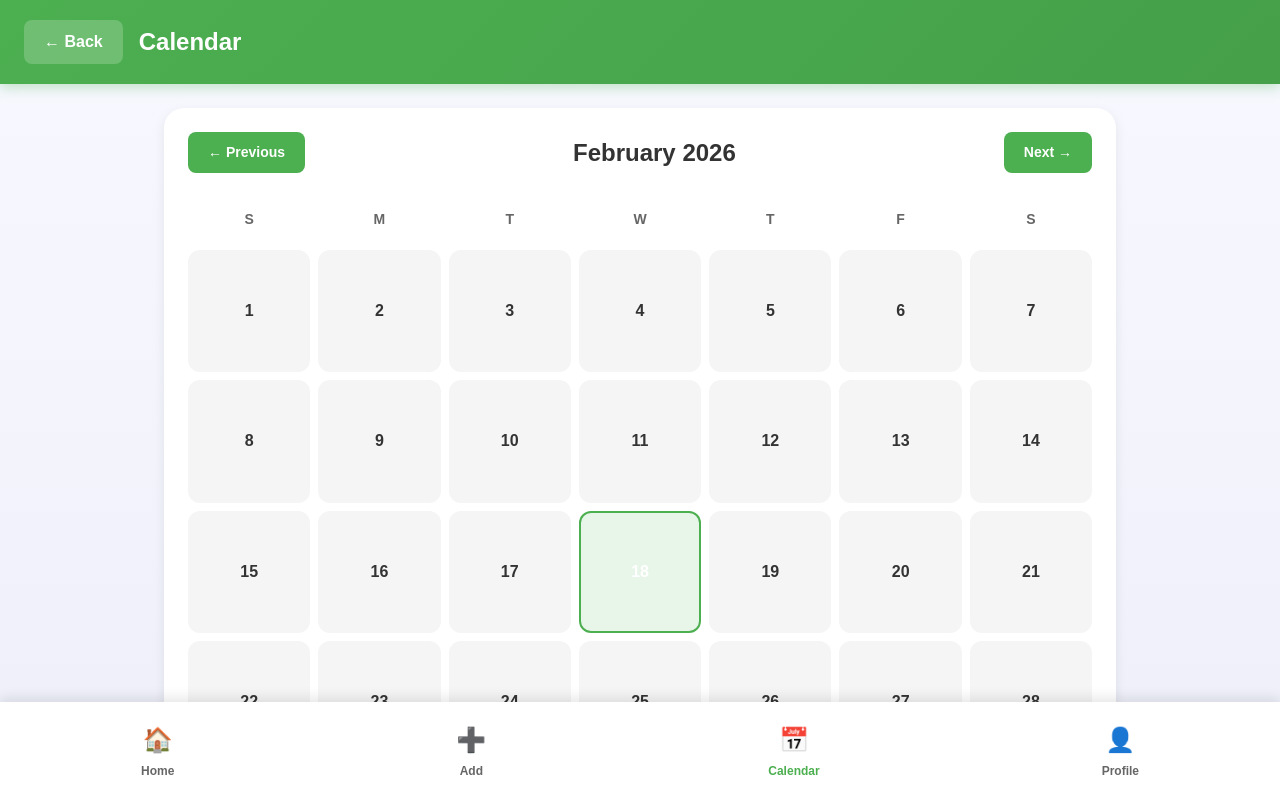
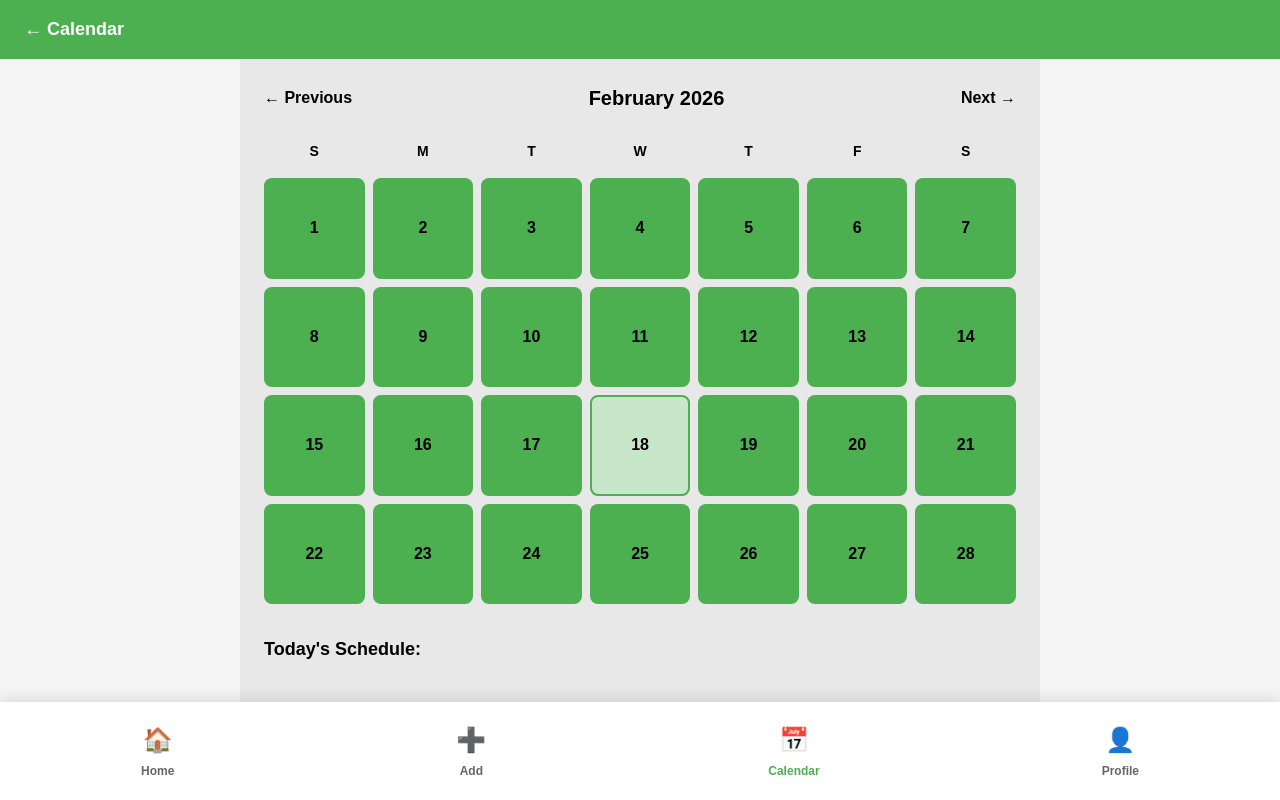
Before and after one commit to Andremcm/pillpall-project, a Next.js app: page /calendar in a window 1280 px wide. Shown: the top 800 px of the page. Built offline with nearby package versions, Linux system fonts and the light colour scheme.

Commit message:
update jan and andre pillpal

```diff
--- a/app/calendar/page.js
+++ b/app/calendar/page.js
@@ -76,6 +76,11 @@ export default function CalendarPage() {
     );
   };
 
+  // Check if date has reminders
+  const hasReminders = (day) => {
+    return reminders.length > 0 && day <= new Date().getDate();
+  };
+
   // Handle date selection
   const handleDateClick = (day) => {
     if (day) {
@@ -111,18 +116,15 @@ export default function CalendarPage() {
 
   return (
     <div style={styles.container}>
-      {/* Header */}
+      {/* Header - GREEN like wireframe */}
       <header style={styles.header}>
         <button style={styles.backBtn} onClick={() => router.push('/dashboard')}>
-          ← Back
+          ← Calendar
         </button>
-        <h1 style={styles.pageTitle}>Calendar</h1>
       </header>
 
       {/* Main Content */}
       <main style={styles.main}>
-        {/* Calendar Card */}
-        <div style={styles.calendarCard}>
         {/* Month Navigation */}
         <div style={styles.monthNav}>
           <button style={styles.navBtn} onClick={previousMonth}>
@@ -149,50 +151,53 @@ export default function CalendarPage() {
               key={index}
               style={{
                 ...styles.calendarDay,
-                  ...(day ? {} : styles.emptyDay),
+                ...(day ? styles.hasDay : styles.emptyDay),
                 ...(isToday(day) ? styles.todayDay : {}),
                 ...(isSelected(day) ? styles.selectedDay : {})
               }}
               onClick={() => handleDateClick(day)}
             >
-                {day}
+              {day && (
+                <>
+                  <span style={styles.dayNumber}>{day}</span>
+                  {hasReminders(day) && <span style={styles.reminderDot}>•</span>}
+                </>
+              )}
             </div>
           ))}
         </div>
-        </div>
 
         {/* Today's Schedule */}
-        <div style={styles.scheduleCard}>
-          <h3 style={styles.scheduleTitle}>
-            📋 Today's Schedule
-          </h3>
+        <div style={styles.scheduleSection}>
+          <h3 style={styles.scheduleTitle}>Today's Schedule:</h3>
 
           <div style={styles.scheduleList}>
             {todaysReminders.length > 0 ? (
               todaysReminders.map((reminder, index) => (
                 <div key={index} style={styles.scheduleItem}>
-                  <div style={styles.scheduleInfo}>
-                    <div style={styles.scheduleIcon}>💊</div>
-                    <div>
-                      <h4 style={styles.medicineName}>{reminder.medicine}</h4>
-                      <p style={styles.medicineDetails}>
+                  <div style={styles.scheduleLeft}>
+                    <span style={styles.pillIcon}>💊</span>
+                    <div style={styles.medicineInfo}>
+                      <div style={styles.medicineName}>{reminder.medicine}</div>
+                      <div style={styles.medicineDetails}>
                         {reminder.dosage} • {reminder.time}
-                      </p>
+                      </div>
                     </div>
                   </div>
 
+                  <label style={styles.checkboxLabel}>
                     <input
                       type="checkbox"
                       checked={reminder.taken || false}
                       onChange={() => markAsTaken(index)}
                       style={styles.checkbox}
                     />
+                  </label>
                 </div>
               ))
             ) : (
               <div style={styles.noSchedule}>
-                <div style={styles.noScheduleIcon}>📅</div>
-                <p>No medications scheduled</p>
+                No medications scheduled
               </div>
             )}
           </div>
@@ -222,121 +227,112 @@ export default function CalendarPage() {
   );
 }
 
-// Inline Styles
+// Inline Styles - MATCHING WIREFRAME
 const styles = {
   container: {
     minHeight: '100vh',
-    background: 'linear-gradient(to bottom, #f8f9ff 0%, #e8eaf6 100%)',
+    background: '#f5f5f5',
     paddingBottom: '80px'
   },
   header: {
-    background: 'linear-gradient(135deg, #4CAF50 0%, #45a049 100%)',
-    padding: '20px 24px',
-    display: 'flex',
-    alignItems: 'center',
-    gap: '16px',
-    boxShadow: '0 4px 12px rgba(76, 175, 80, 0.3)'
+    background: '#4CAF50',
+    padding: '16px 24px'
   },
   backBtn: {
-    background: 'rgba(255, 255, 255, 0.2)',
+    background: 'none',
+    border: 'none',
     color: 'white',
-    border: 'none',
-    padding: '10px 20px',
-    fontSize: '16px',
+    fontSize: '18px',
     fontWeight: '600',
-    borderRadius: '8px',
-    cursor: 'pointer'
-  },
-  pageTitle: {
-    color: 'white',
-    fontSize: '24px',
-    fontWeight: '700',
-    margin: 0
+    cursor: 'pointer',
+    padding: 0
   },
   main: {
-    maxWidth: '1000px',
+    maxWidth: '800px',
     margin: '0 auto',
     padding: '24px',
-    display: 'flex',
-    flexDirection: 'column',
-    gap: '24px'
-  },
-  calendarCard: {
-    background: 'white',
-    borderRadius: '20px',
-    padding: '24px',
-    boxShadow: '0 4px 12px rgba(0, 0, 0, 0.08)'
+    background: '#e8e8e8'
   },
   monthNav: {
     display: 'flex',
     justifyContent: 'space-between',
     alignItems: 'center',
-    marginBottom: '24px'
+    marginBottom: '20px'
   },
   monthTitle: {
-    fontSize: '24px',
+    fontSize: '20px',
     fontWeight: '700',
-    color: '#333',
+    color: '#000',
     margin: 0
   },
   navBtn: {
-    background: '#4CAF50',
-    color: 'white',
+    background: 'none',
     border: 'none',
-    padding: '10px 20px',
-    fontSize: '14px',
+    fontSize: '16px',
     fontWeight: '600',
-    borderRadius: '8px',
-    cursor: 'pointer'
+    cursor: 'pointer',
+    color: '#000'
   },
   calendarGrid: {
     display: 'grid',
     gridTemplateColumns: 'repeat(7, 1fr)',
-    gap: '8px'
+    gap: '8px',
+    marginBottom: '32px'
   },
   dayHeader: {
     textAlign: 'center',
     fontWeight: '700',
-    color: '#666',
-    padding: '12px',
+    color: '#000',
+    padding: '8px',
     fontSize: '14px'
   },
   calendarDay: {
     aspectRatio: '1',
     display: 'flex',
+    flexDirection: 'column',
     alignItems: 'center',
     justifyContent: 'center',
-    borderRadius: '12px',
+    borderRadius: '8px',
     cursor: 'pointer',
-    background: '#f5f5f5',
-    border: '2px solid transparent',
     fontSize: '16px',
     fontWeight: '600',
-    color: '#333'
+    position: 'relative',
+    border: '2px solid transparent'
   },
   emptyDay: {
     cursor: 'default',
     background: 'transparent'
   },
+  hasDay: {
+    background: '#4CAF50',
+    color: '#000'
+  },
   todayDay: {
     background: '#4CAF50',
-    color: 'white'
+    color: '#000',
+    fontWeight: '700'
   },
   selectedDay: {
-    borderColor: '#4CAF50',
-    background: '#e8f5e9'
+    background: '#C8E6C9',
+    border: '2px solid #4CAF50'
   },
-  scheduleCard: {
-    background: 'white',
-    borderRadius: '20px',
-    padding: '24px',
-    boxShadow: '0 4px 12px rgba(0, 0, 0, 0.08)'
+  dayNumber: {
+    color: '#000'
+  },
+  reminderDot: {
+    position: 'absolute',
+    bottom: '4px',
+    fontSize: '20px',
+    color: '#000'
+  },
+  scheduleSection: {
+    marginTop: '24px'
   },
   scheduleTitle: {
-    fontSize: '20px',
+    fontSize: '18px',
     fontWeight: '700',
-    color: '#333',
-    margin: '0 0 20px 0'
+    color: '#000',
+    marginBottom: '16px'
   },
   scheduleList: {
     display: 'flex',
@@ -348,41 +344,50 @@ const styles = {
     justifyContent: 'space-between',
     alignItems: 'center',
     padding: '16px',
-    background: '#f9f9f9',
-    borderRadius: '12px',
-    borderLeft: '4px solid #4CAF50'
+    background: '#4CAF50',
+    borderRadius: '8px',
+    borderLeft: '4px solid #388E3C'
   },
-  scheduleInfo: {
+  scheduleLeft: {
     display: 'flex',
     alignItems: 'center',
-    gap: '12px'
+    gap: '12px',
+    flex: 1
   },
-  scheduleIcon: {
+  pillIcon: {
     fontSize: '32px'
+  },
+  medicineInfo: {
+    display: 'flex',
+    flexDirection: 'column',
+    gap: '4px'
   },
   medicineName: {
     fontSize: '18px',
     fontWeight: '700',
-    color: '#333',
-    margin: '0 0 4px 0'
+    color: '#000'
   },
   medicineDetails: {
     fontSize: '14px',
-    color: '#666',
-    margin: 0
+    color: '#000',
+    opacity: 0.8
+  },
+  checkboxLabel: {
+    display: 'flex',
+    alignItems: 'center',
+    cursor: 'pointer'
   },
   checkbox: {
     width: '24px',
     height: '24px',
-    cursor: 'pointer'
+    cursor: 'pointer',
+    accentColor: '#000'
   },
   noSchedule: {
     textAlign: 'center',
-    padding: '40px 20px'
-  },
-  noScheduleIcon: {
-    fontSize: '64px',
-    marginBottom: '16px'
+    padding: '32px',
+    fontSize: '16px',
+    color: '#666'
   },
   bottomNav: {
     position: 'fixed',
```
Lines whose indentation alone changed are shown as unchanged.
